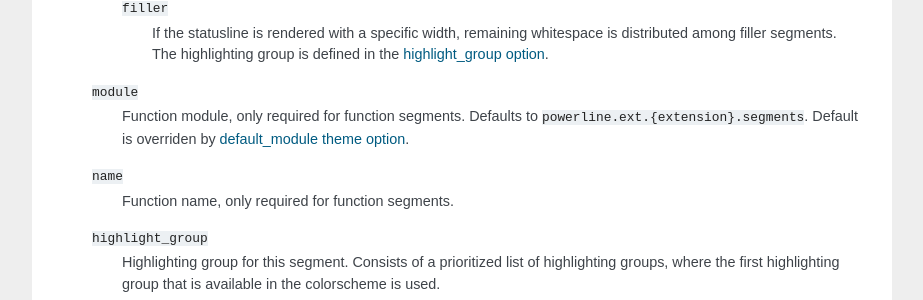
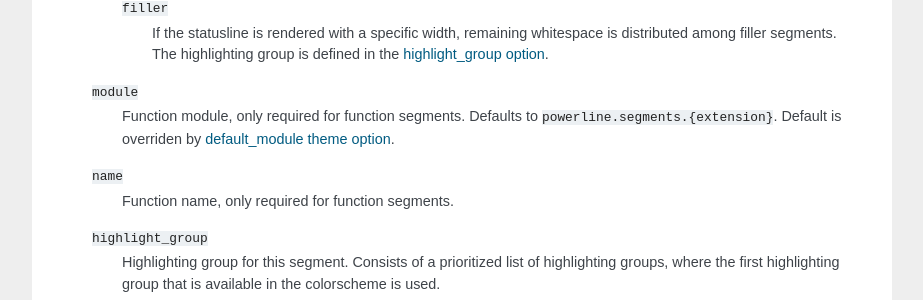
Before and after one commit to someyooyo/someyooyo, a Sphinx documentation site: the page built from docs/source/configuration.rst, in a window 1280 px wide and 900 px high, scrolled down 2596 px. Shown: the part 150-450 px from the top of the window, without its empty margins (198-1121 px from the left). Built offline with Sphinx 7.4.7, drawn with Linux system fonts in a browser that asks for light colours.

Commit message:
Fix minor doc issues

```diff
--- a/docs/source/configuration.rst
+++ b/docs/source/configuration.rst
@@ -180,7 +180,7 @@ Themes
         .. _config-themes-seg-module:
 
         Function module, only required for function segments. Defaults to
-        ``powerline.ext.{extension}.segments``. Default is overriden by
+        ``powerline.segments.{extension}``. Default is overriden by
         :ref:`default_module theme option <config-themes-default_module>`.
 
     ``name``
--- a/docs/source/fontpatching.rst
+++ b/docs/source/fontpatching.rst
@@ -7,9 +7,6 @@ Font patching
 Powerline provides a font patcher for custom glyphs like the segment
 dividers (arrows), branch symbol, padlock symbol, etc. The font patcher
 requires FontForge with Python bindings to work.
-
-You may be able to avoid patching your coding font to use the custom glyphs!
-See :ref:`font-installation` for instructions.
 
 Check out the `powerline-fonts
 <https://github.com/Lokaltog/powerline-fonts>`_ repository on GitHub for
```
